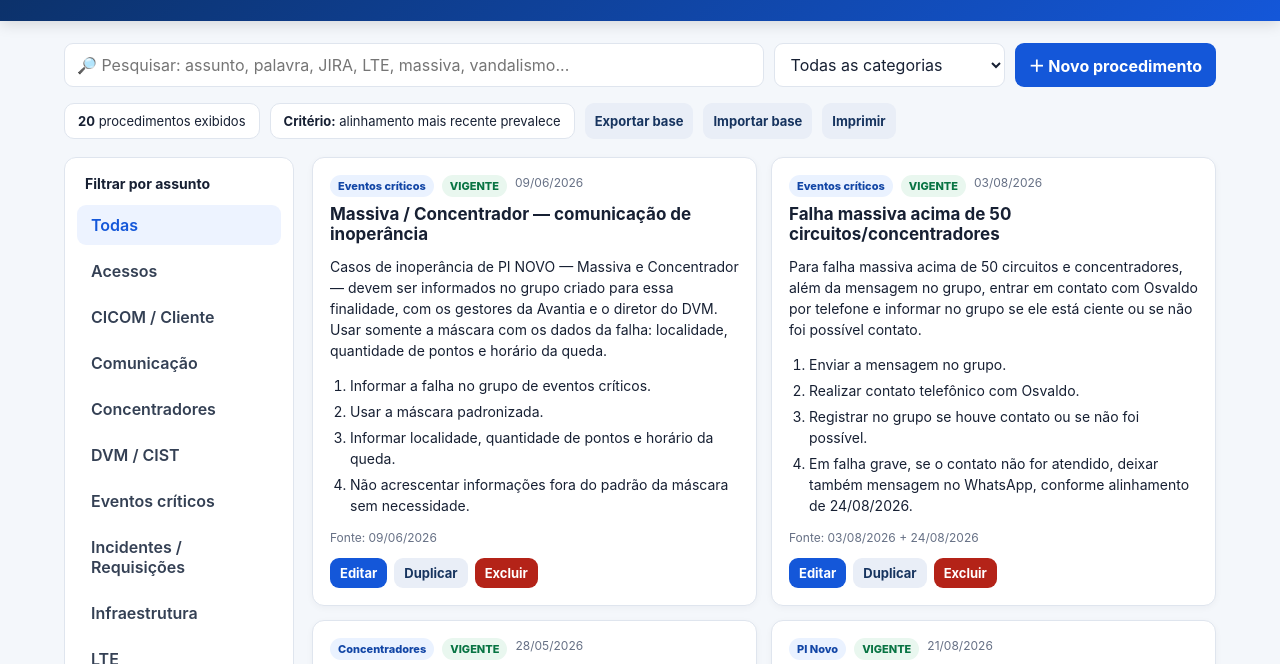
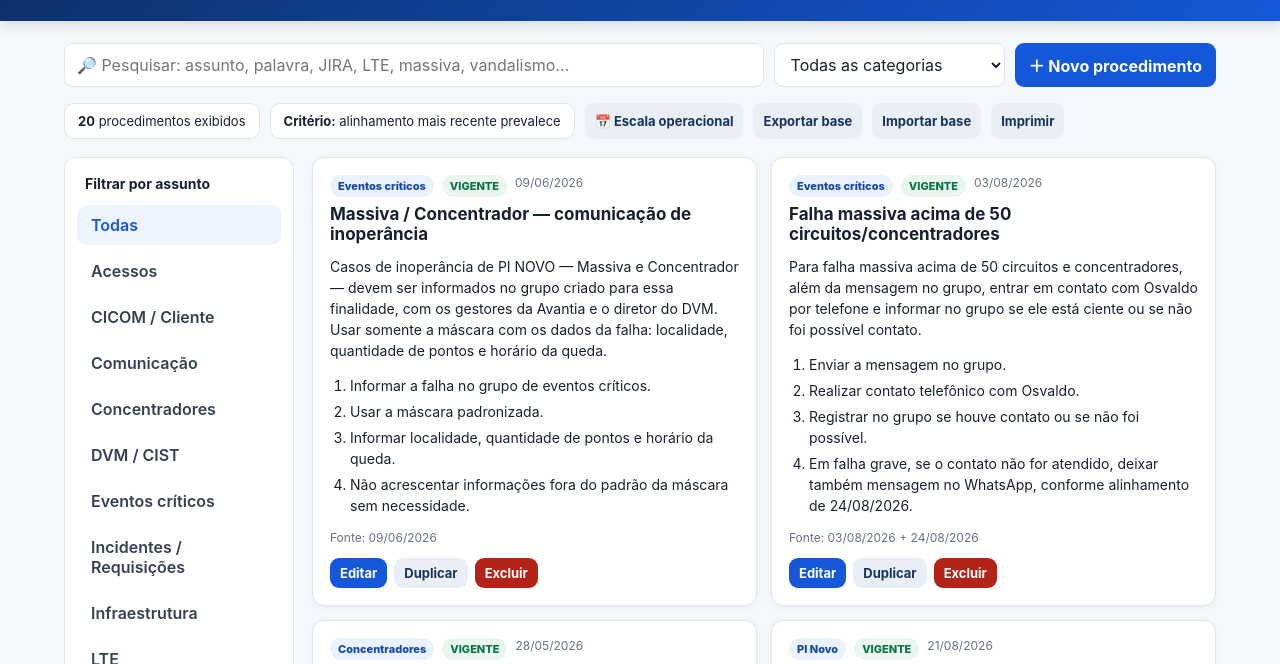
Before and after one commit to alexcristiano-1979/procedimentos-vpb, a plain HTML site: page index.html in a window 1280 px wide. Shown: the part 91-755 px from the top of the page. Drawn offline with Linux system fonts and the light colour scheme.

Commit message:
Update index.html

```diff
--- a/index.html
+++ b/index.html
@@ -56,6 +56,7 @@ footer{margin-top:30px;color:var(--muted);font-size:12px;text-align:center}
   <div class="stats">
     <div class="stat"><b id="count">0</b> procedimentos exibidos</div>
     <div class="stat"><b>Critério:</b> alinhamento mais recente prevalece</div>
+    <button class="secondary small" onclick="location.href='escala.html'">📅 Escala operacional</button>
     <button class="secondary small" onclick="exportData()">Exportar base</button>
     <button class="secondary small" onclick="document.getElementById('importFile').click()">Importar base</button>
     <button class="secondary small" onclick="window.print()">Imprimir</button>
```
